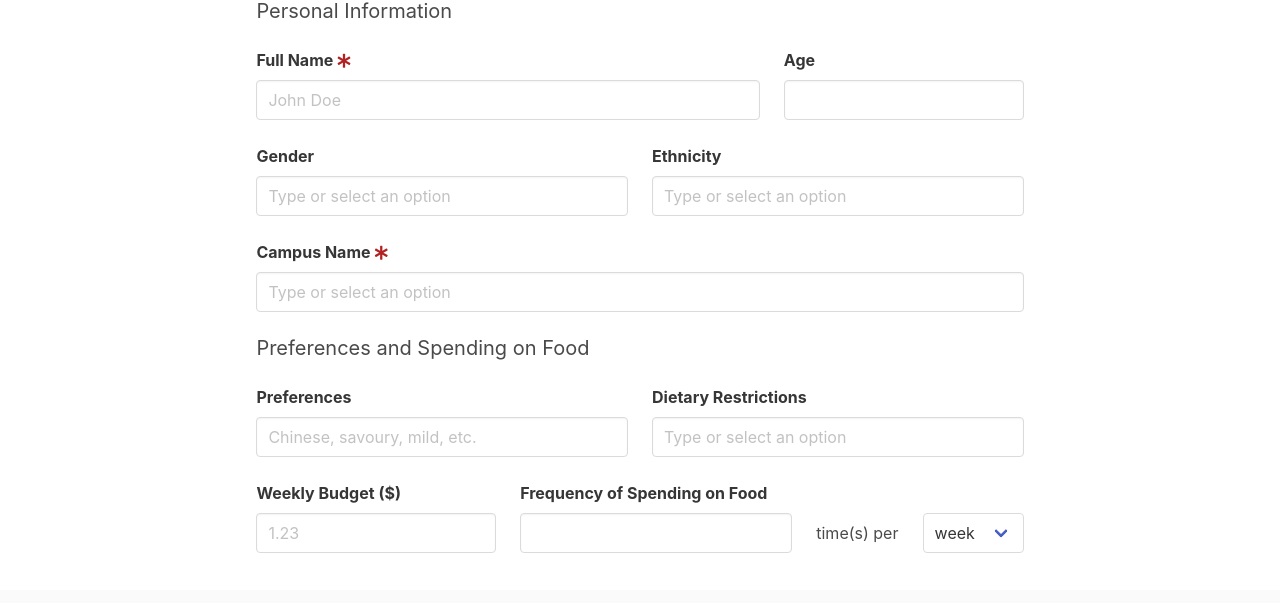
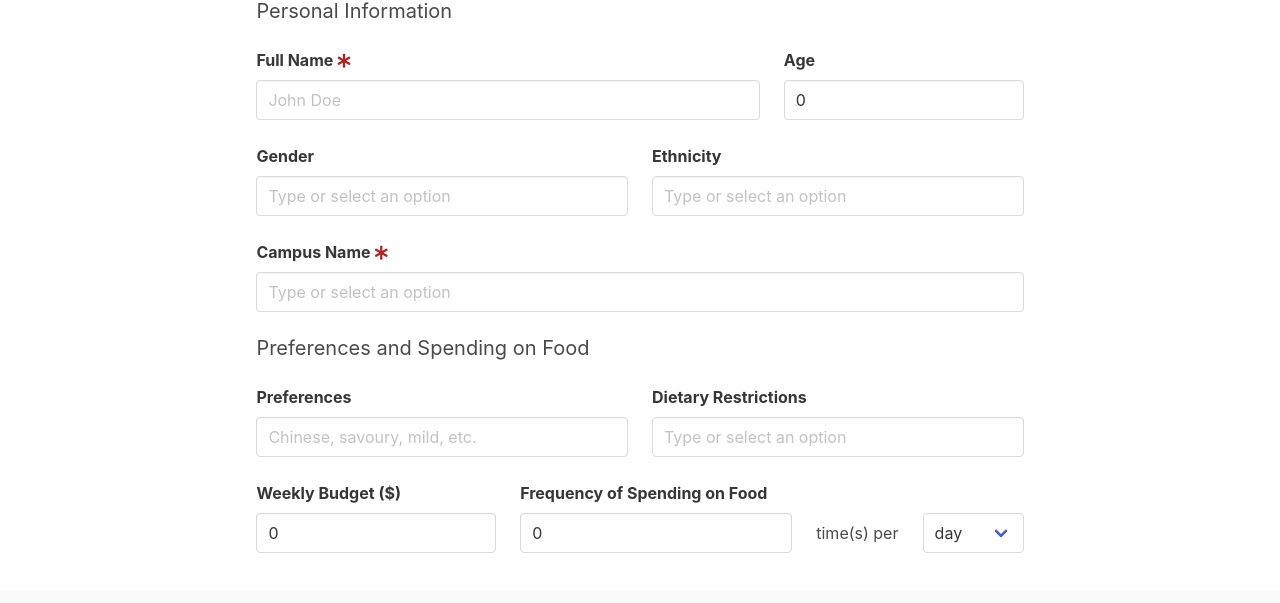
Before and after one commit to Sujan-Kandeepan/CampusEats, a React (Create React App) app: page /accSetup in a window 1280 px wide. Shown: the part 164-767 px from the top of the page. Built offline with nearby package versions, Linux system fonts and the light colour scheme.

Commit message:
Added two-way data binding for user settings (local state for now)

```diff
--- a/src/component/user-settings.js
+++ b/src/component/user-settings.js
@@ -6,6 +6,21 @@ import React from "react";
 import "./user-settings.css";
 
 export default class UserSettings extends React.Component {
+    constructor(props) {
+        super(props);
+        this.state = {
+            fullName: "",
+            age: 0,
+            gender: "",
+            ethnicity: "",
+            campusName: "",
+            preferences: "",
+            dietaryRestrictions: "",
+            weeklyBudget: 0,
+            spendingAmount: 0,
+            spendingPer: ""
+        };
+    }
     render() {
         return (
             <React.Fragment>
@@ -17,7 +32,9 @@ export default class UserSettings extends React.Component {
                                 Full Name <i className="fa fa-sm fa-asterisk" aria-hidden="true"></i>
                             </label>
                             <div className="control">
-                                <input className="input" type="text" placeholder="John Doe" />
+                                <input className="input" type="text"
+                                    placeholder="John Doe" value={this.state.fullName}
+                                    onChange={event => this.setState({ fullName: event.target.value })} />
                             </div>
                         </div>
                     </div>
@@ -25,7 +42,9 @@ export default class UserSettings extends React.Component {
                         <div className="field">
                             <label className="label">Age</label>
                             <div className="control">
-                                <input className="input" type="number" min="0" placeholder="" />
+                                <input className="input" type="number" min="0"
+                                    placeholder="" value={this.state.age}
+                                    onChange={event => this.setState({ age: parseInt(event.target.value) })} />
                             </div>
                         </div>
                     </div>
@@ -36,7 +55,8 @@ export default class UserSettings extends React.Component {
                             <label className="label">Gender</label>
                             <div className="control">
                                 <input className="input" type="text" list="gender"
-                                    placeholder="Type or select an option" />
+                                    placeholder="Type or select an option" value={this.state.gender}
+                                    onChange={event => this.setState({ gender: event.target.value })} />
                                 <datalist id="gender">
                                     <option>Male</option>
                                     <option>Female</option>
@@ -50,7 +70,8 @@ export default class UserSettings extends React.Component {
                             <label className="label">Ethnicity</label>
                             <div className="control">
                                 <input className="input" type="text" list="ethnicity"
-                                    placeholder="Type or select an option" />
+                                    placeholder="Type or select an option" value={this.state.ethnicity}
+                                    onChange={event => this.setState({ ethnicity: event.target.value })} />
                                 <datalist id="ethnicity">
                                     <option>Aboriginal</option>
                                     <option>Arab/West Asian</option>
@@ -73,7 +94,8 @@ export default class UserSettings extends React.Component {
                             </label>
                             <div className="control">
                                 <input className="input" type="text" list="university"
-                                    placeholder="Type or select an option" />
+                                    placeholder="Type or select an option" value={this.state.campusName}
+                                    onChange={event => this.setState({ campusName: event.target.value })} />
                                 <datalist id="university">
                                     <option>McMaster University</option>
                                 </datalist>
@@ -87,10 +109,11 @@ export default class UserSettings extends React.Component {
                         <div className="field">
                             <label className="label">
                                 Preferences
-                                            </label>
+                            </label>
                             <div className="control">
                                 <input className="input" type="text"
-                                    placeholder="Chinese, savoury, mild, etc." />
+                                    placeholder="Chinese, savoury, mild, etc." value={this.state.preferences}
+                                    onChange={event => this.setState({ preferences: event.target.value })} />
                             </div>
                         </div>
                     </div>
@@ -101,7 +124,8 @@ export default class UserSettings extends React.Component {
                                             </label>
                             <div className="control">
                                 <input className="input" type="text" list="dietary-restrictions"
-                                    placeholder="Type or select an option" />
+                                    placeholder="Type or select an option" value={this.state.dietaryRestrictions}
+                                    onChange={event => this.setState({ dietaryRestrictions: event.target.value })} />
                                 <datalist id="dietary-restrictions">
                                     <option>Halal</option>
                                     <option>Kosher</option>
@@ -123,7 +147,9 @@ export default class UserSettings extends React.Component {
                                 Weekly Budget ($)
                                             </label>
                             <div className="control">
-                                <input className="input" type="number" min="0" placeholder="1.23" />
+                                <input className="input" type="number" min="0"
+                                    placeholder="1.23" value={this.state.weeklyBudget}
+                                    onChange={event => this.setState({ weeklyBudget: parseInt(event.target.value) })} />
                             </div>
                         </div>
                     </div>
@@ -135,12 +161,15 @@ export default class UserSettings extends React.Component {
                             <div className="control">
                                 <div className="level is-mobile">
                                     <div className="level-left">
-                                        <input className="input" type="number" min="0" placeholder="" />
+                                        <input className="input" type="number" min="0"
+                                            placeholder="" value={this.state.spendingAmount}
+                                            onChange={event => this.setState({ spendingAmount: parseInt(event.target.value) })} />
                                     </div>
-                                                    &ensp;time(s) per&ensp;
-                                                    <div className="level-right">
+                                    &ensp;time(s) per&ensp;
+                                    <div className="level-right">
                                         <div className="select">
-                                            <select>
+                                            <select value={this.state.spendingPer}
+                                                onChange={event => this.setState({ spendingPer: event.target.value })}>
                                                 <option>day</option>
                                                 <option selected>week</option>
                                                 <option>month</option>
```
